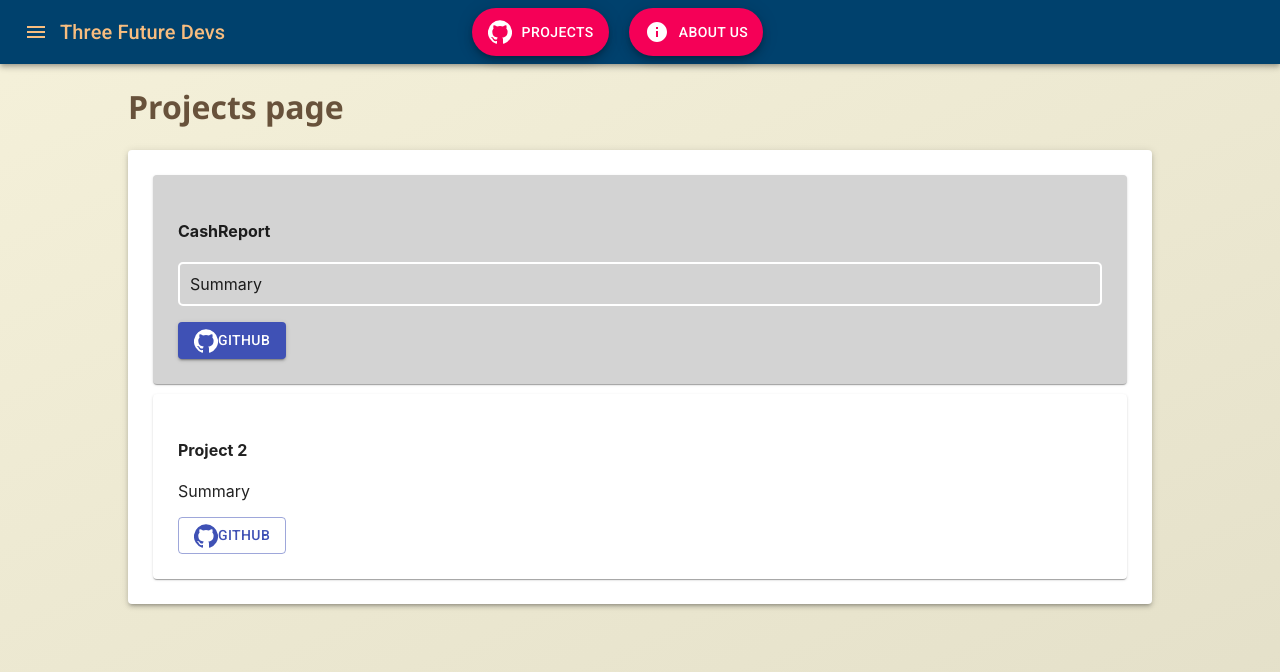
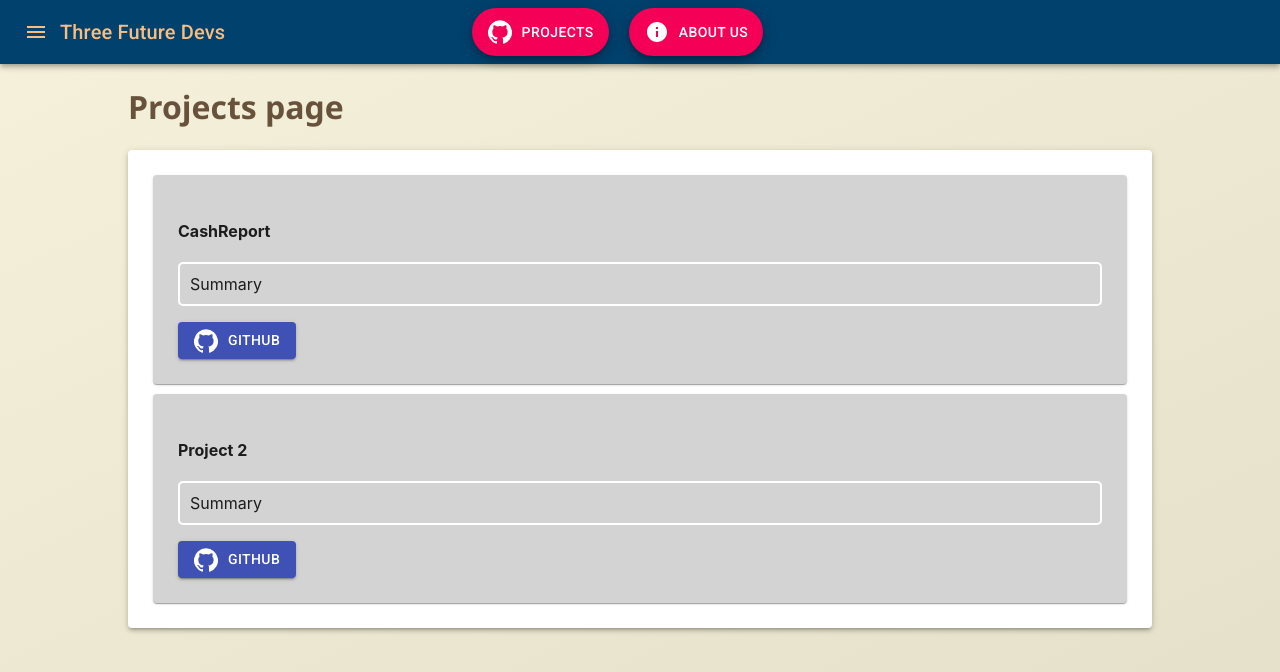
Before and after one commit to Kidanu/FutureDevs, a React (Create React App) app: page /projects in a window 1280 px wide. Shown: the top 672 px of the page. Built offline with nearby package versions, Linux system fonts and the light colour scheme.

Commit message:
Projects page work in progres Co-authored-by: Xarczuz <chjunchi.chiu@gmail.com> Co-authored-by: Kidanu <tobiasmindell@gmail.com>

```diff
--- a/src/Projects/Projects.js
+++ b/src/Projects/Projects.js
@@ -20,16 +20,16 @@ export default class Projects extends Component {
                   Summary
                 </p>
                 <Button variant="contained" color="primary" href="https://github.com/Xarczuz/CashReportV3">
-                  <GitHubIcon /> GitHub
+                  <GitHubIcon style={{ paddingRight: '10px' }} /> GitHub
                 </Button>
               </Card>
-              <Card className="ProjectCard">
+              <Card style={{ backgroundColor: 'lightgray' }} className="ProjectCard">
                 <h4>Project 2</h4>
-                <p>
+                <p className="Summary">
                   Summary
                 </p>
-                <Button variant="outlined" color="primary" href="">
-                  <GitHubIcon /> GitHub
+                <Button variant="contained" color="primary" href="https://github.com/Xarczuz/CashReportV3">
+                  <GitHubIcon style={{ paddingRight: '10px' }} /> GitHub
                 </Button>
               </Card>
             </Paper>
```
